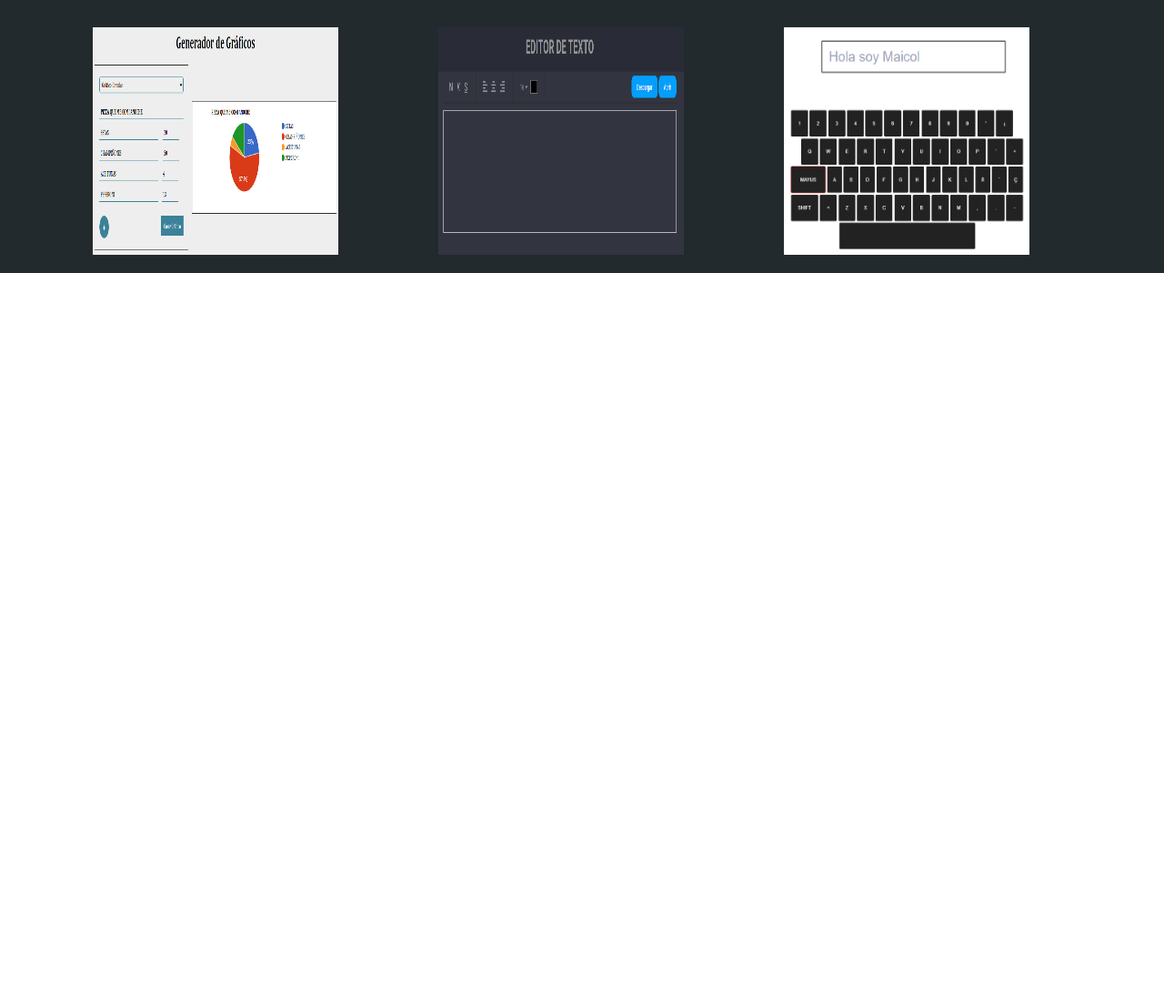
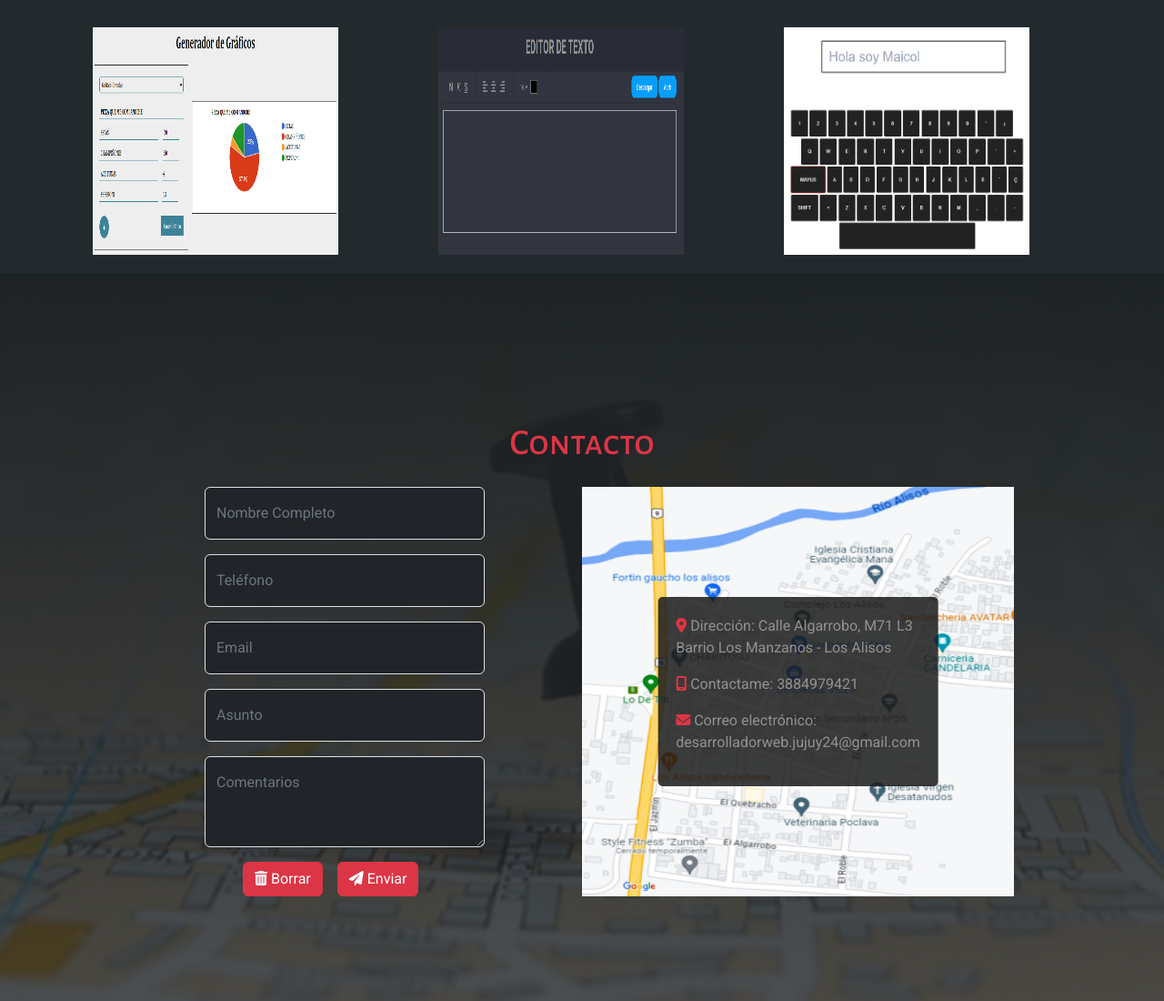
Before and after one commit to Maicol843/Portafolio_Web, a plain HTML site: page index.html in a window 1280 px wide. Shown: the part 5526-6626 px from the top of the page at 91% size. Before the commit the page ends 5826 px from the top, so only its background shows below. Drawn offline with nearby package versions, Linux system fonts and the light colour scheme.

Commit message:
Se creó la sección #contacto

```diff
--- a/index.html
+++ b/index.html
@@ -705,6 +705,69 @@
                 </div>
             </div>
         </section>
+        <!--SECCIÓN CONTACTO-->
+        <section id="contacto" class="contacto">
+            <div class="container">
+                <h1 class="text-center text-danger pt-5 pb-3">Contacto</h1>
+                <div class="row">
+                    <div class="col-md-1"></div>
+                    <div class="col-md-4">
+                        <form id="miFormulario" class="ms-5" name="miFormulario" method="POST"
+                            action="../php/enviar.php">
+                            <div class="form-floating mb-3">
+                                <input type="text" class="form-control bg-dark text-secondary" id="nombre" name="nombre"
+                                    placeholder="Escribe tu nombre completo" required>
+                                <label for="nombre" class="text-secondary">Nombre Completo</label>
+                            </div>
+                            <div class="form-floating mb-3">
+                                <input type="text" class="form-control bg-dark text-secondary" id="telefono"
+                                    name="telefono" placeholder="Escribe tu numero de teléfono">
+                                <label for="telefono" class="text-secondary">Teléfono</label>
+                            </div>
+                            <div class="form-floating mb-3">
+                                <input type="email" class="form-control bg-dark text-secondary" id="correo"
+                                    name="correo" placeholder="Escribe tu correo electrónico">
+                                <label for="correo" class="text-secondary">Email</label>
+                            </div>
+                            <div class="form-floating mb-3">
+                                <input type="mensaje" class="form-control bg-dark text-secondary" id="asunto"
+                                    id="asunto" placeholder="Escribe un mensaje">
+                                <label for="asunto" class="text-secondary">Asunto</label>
+                            </div>
+                            <div class="form-floating mb-3">
+                                <textarea class="form-control bg-dark text-secondary" placeholder="Leave a comment here"
+                                    id="mensaje" class="mensaje" style="height: 100px"></textarea>
+                                <label for="mensaje" class="text-secondary">Comentarios</label>
+                            </div>
+                            <div class="contenedor d-flex align-items-center justify-content-center">
+                                <button type="reset" name="Reset" value="Borrar" class="btn btn-danger me-3">
+                                    <i class="fa-solid fa-trash-can"></i> Borrar
+                                </button>
+                                <button type="submit" name="mensaje" value="Enviar" class="btn btn-danger">
+                                    <i class="fa-solid fa-paper-plane"></i> Enviar
+                                </button>
+                                <a href="mailto:desarrolladorweb.jujuy24@gmail.com" id="truco">mail</a>
+                            </div>
+                        </form>
+                    </div>
+                    <div class="col-md-1"></div>
+                    <div class="col-md-5 mapa position-relative">
+                        <div class="position-absolute top-50 start-50 translate-middle contenedor-info">
+                            <p class="texto"><i class="fa-solid fa-location-dot text-danger"></i> Dirección: Calle
+                                Algarrobo, M71 L3
+                                <br>Barrio Los Manzanos - Los Alisos
+                            </p>
+                            <p class="texto"><i class="fa-solid fa-mobile-screen text-danger"></i> Contactame:
+                                3884979421</p>
+                            <p class="texto"><i class="fa-solid fa-envelope text-danger"></i> Correo electrónico:
+                                <br>desarrolladorweb.jujuy24@gmail.com
+                            </p>
+                        </div>
+                    </div>
+                    <div class="col-md-1"></div>
+                </div>
+            </div>
+        </section>
     </main>
 </body>
 <!--BOOTSTRAP-->
@@ -712,5 +775,6 @@
     integrity="sha384-YvpcrYf0tY3lHB60NNkmXc5s9fDVZLESaAA55NDzOxhy9GkcIdslK1eN7N6jIeHz"
     crossorigin="anonymous"></script>
 <script src="script.js"></script>
+<script src="contacto.js"></script>
 
 </html>
--- a/style.css
+++ b/style.css
@@ -314,3 +314,37 @@ h2 {
 .proyecto .overlay:hover h3 {
   margin-bottom: 0px;
 }
+
+/*==CONTACTO==*/
+.contacto {
+  height: 100vh;
+  padding: 50px 0;
+  background: linear-gradient(
+      to top,
+      rgba(30, 35, 38, 0.8),
+      rgba(30, 35, 38, 1)
+    ),
+    url('assets/fondo_4.jpg');
+  background-size: cover;
+  background-repeat: no-repeat;
+  display: flex;
+  align-items: center;
+  background-attachment: fixed;
+  background-position: center center;
+}
+
+#truco {
+  opacity: 0;
+}
+
+.contacto .mapa {
+  background-image: url('assets/ubicacion.png');
+  background-size: 100% 100%;
+  background-repeat: no-repeat;
+}
+
+.contenedor-info {
+  background-color: #191919d8;
+  padding: 20px;
+  border-radius: 5px;
+}
```
